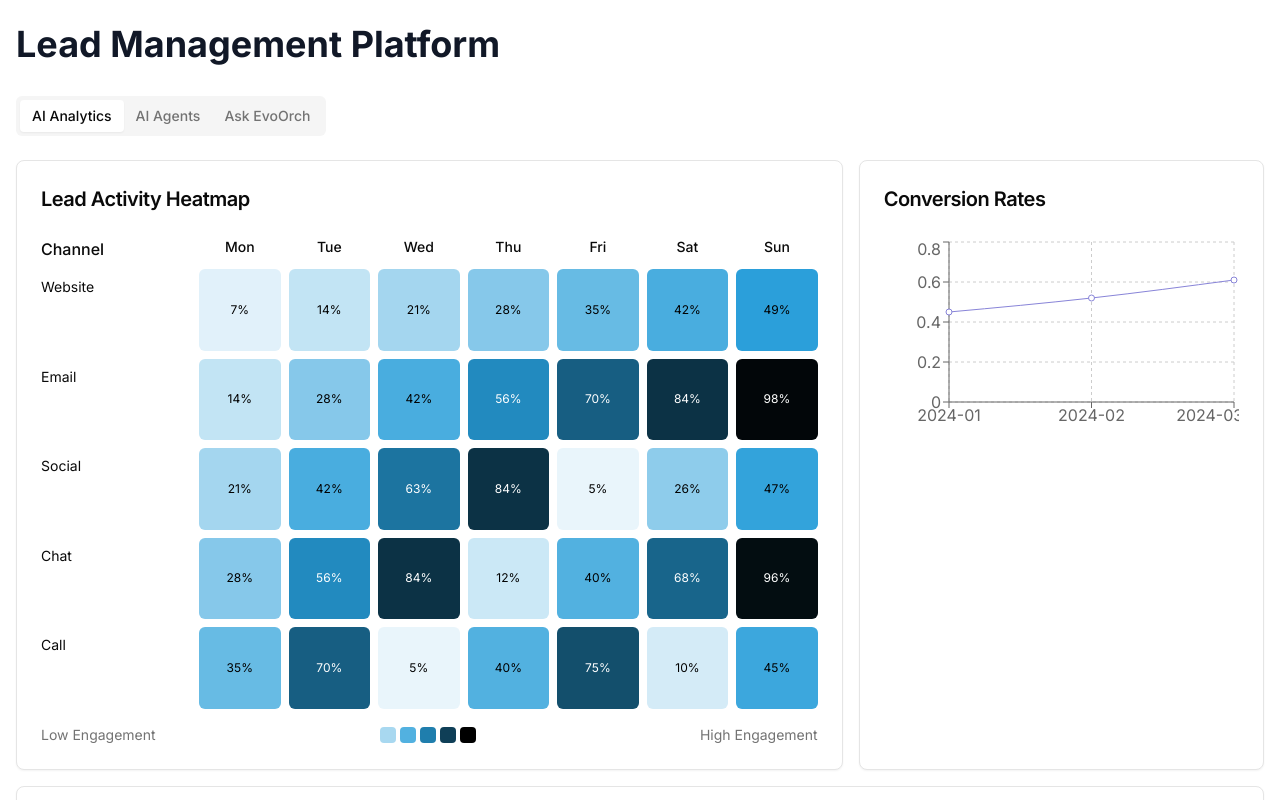
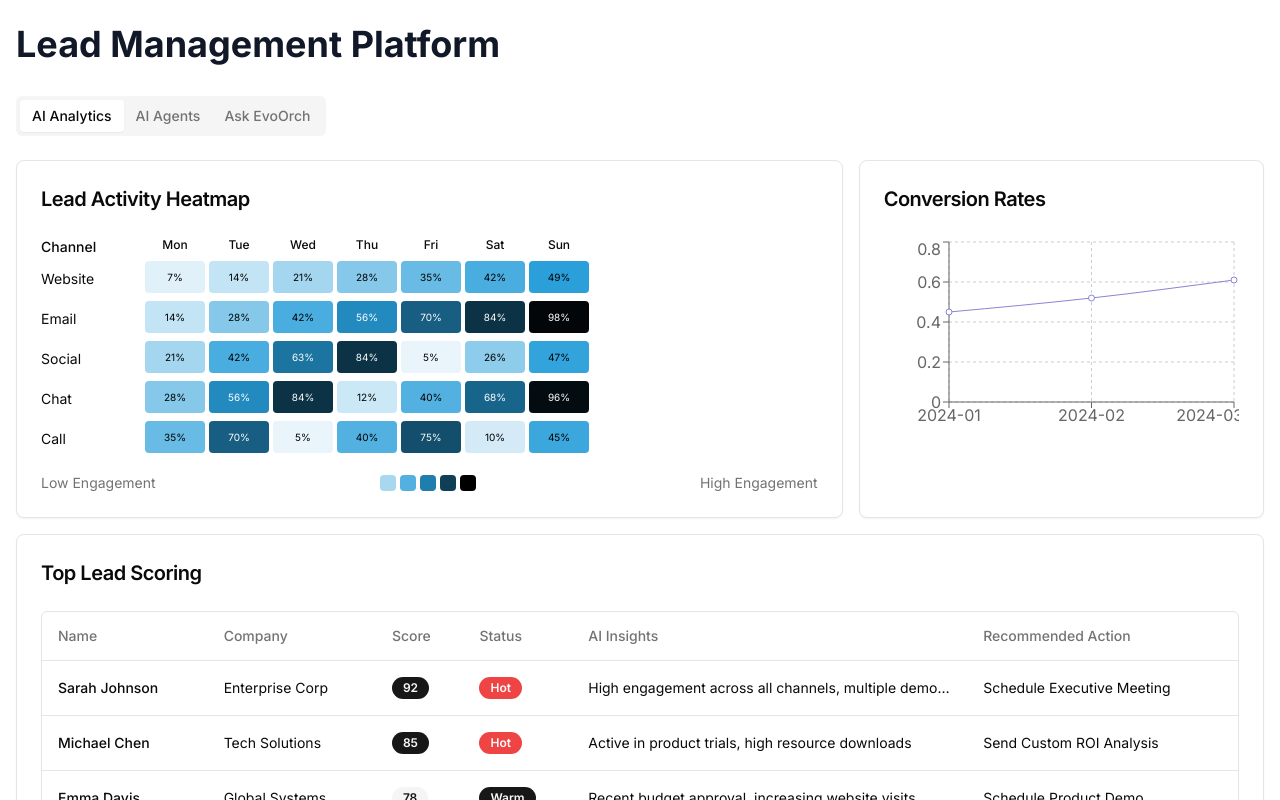
Before and after one commit to gauravpandeydigilantern/enhanced-leadscore_vercel, a Next.js app: page / in a window 1280 px wide. Shown: the top 800 px of the page. Built offline with nearby package versions, Linux system fonts and the light colour scheme.

Commit message:
Assistant checkpoint: Reduce heatmap dimensions and adjust typography
Assistant generated file changes:
- components/charts.tsx: Reduce heatmap box size and adjust grid, Reduce text size in heatmap cells

---

User prompt:

Reduce Lead Activity Heatmap

box size

```diff
--- a/components/charts.tsx
+++ b/components/charts.tsx
@@ -97,10 +97,10 @@ export function HeatMap() {
   return (
     <div className="space-y-4">
       <div className="w-full overflow-x-auto">
-        <div className="grid grid-cols-[150px_repeat(7,1fr)] gap-2 min-w-[600px]">
-          <div className="font-medium">Channel</div>
+        <div className="grid grid-cols-[100px_repeat(7,60px)] gap-1 min-w-[520px]">
+          <div className="font-medium text-sm">Channel</div>
           {days.map(day => (
-            <div key={day} className="text-sm text-center font-medium">{day}</div>
+            <div key={day} className="text-xs text-center font-medium">{day}</div>
           ))}
 
           {data.map((channel) => (
@@ -109,7 +109,7 @@ export function HeatMap() {
               {channel.data.map((day) => (
                 <div
                   key={day.day}
-                  className="aspect-square rounded-md flex items-center justify-center text-xs"
+                  className="h-8 rounded-sm flex items-center justify-center text-[10px]"
                   style={{
                     backgroundColor: `hsl(200, 70%, ${100 - day.value}%)`,
                     color: day.value > 50 ? 'white' : 'black'
```
